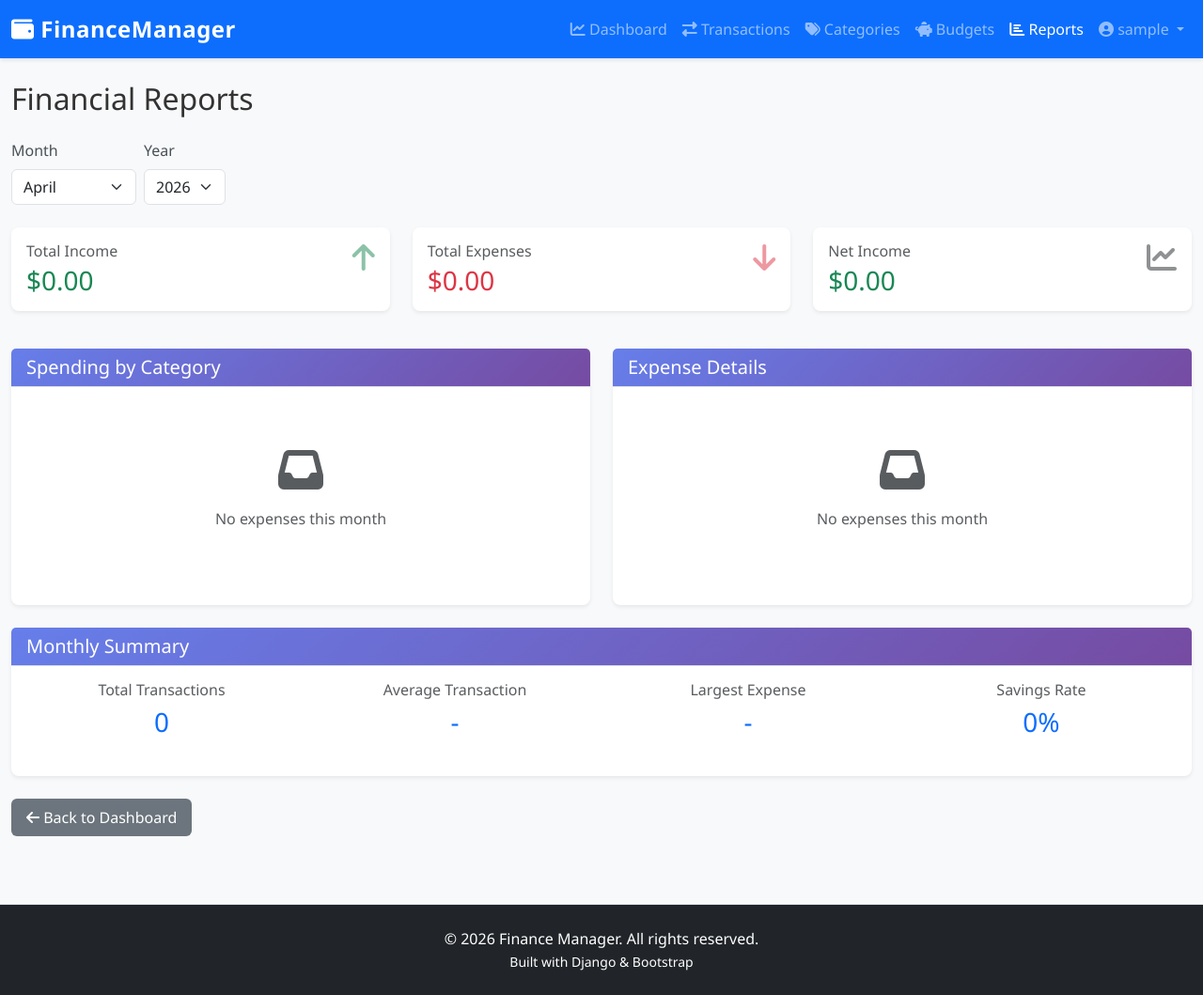
After one commit to Tomsn193/Personal-finance-tracker, a Django app: page /reports/ in a window 1280 px wide. The commit adds this page. Shown: the whole page at 94% size. Run offline with Django 5.2, Linux system fonts and the light colour scheme; the visitor is signed in with stand-in values (Sample User, id 1); data that the repository does not hold is empty.

Commit message:
Added reports and budgets

```diff
--- a/templates/budgets.html
+++ b/templates/budgets.html
@@ -24,7 +24,7 @@
                     <label for="month" class="form-label">Month</label>
                     <select class="form-select" id="month" name="month" onchange="this.form.submit()">
                         {% for m in months %}
-                        <option value="{{ m }}" {% if m == current_month %}selected{% endif %}>
+                        <option value="{{ m.month }}" {% if m.month == current_month %}selected{% endif %}>
                             {{ m|date:"F" }}
                         </option>
                         {% endfor %}
--- a/templates/dashboard.html
+++ b/templates/dashboard.html
@@ -14,7 +14,7 @@
                     <label for="month" class="form-label">Month</label>
                     <select class="form-select" id="month" name="month" onchange="this.form.submit()">
                         {% for m in months %}
-                        <option value="{{ m }}" {% if m == current_month %}selected{% endif %}>
+                        <option value="{{ m.month }}" {% if m.month == current_month %}selected{% endif %}>
                             {{ m|date:"F" }}
                         </option>
                         {% endfor %}
--- /dev/null
+++ b/templates/reports.html
@@ -0,0 +1,249 @@
+{% extends 'base.html' %}
+{% load static %}
+{% load currency_filters %}
+
+{% block title %}Reports - Finance Manager{% endblock %}
+
+{% block content %}
+<div class="container-fluid py-4">
+    <!-- Month/Year Selector -->
+    <div class="row mb-4">
+        <div class="col-12">
+            <div class="d-flex justify-content-between align-items-center mb-3">
+                <h2>Financial Reports</h2>
+            </div>
+
+            <form method="GET" class="row g-2 align-items-end">
+                <div class="col-auto">
+                    <label for="month" class="form-label">Month</label>
+                    <select class="form-select" id="month" name="month" onchange="this.form.submit()">
+                        {% for m in months %}
+                        <option value="{{ m }}" {% if m == month %}selected{% endif %}>
+                            {% if m == 1 %}January{% elif m == 2 %}February{% elif m == 3 %}March{% elif m == 4 %}April{% elif m == 5 %}May{% elif m == 6 %}June{% elif m == 7 %}July{% elif m == 8 %}August{% elif m == 9 %}September{% elif m == 10 %}October{% elif m == 11 %}November{% elif m == 12 %}December{% endif %}
+                        </option>
+                        {% endfor %}
+                    </select>
+                </div>
+                <div class="col-auto">
+                    <label for="year" class="form-label">Year</label>
+                    <select class="form-select" id="year" name="year" onchange="this.form.submit()">
+                        {% for y in years %}
+                        <option value="{{ y }}" {% if y == year %}selected{% endif %}>{{ y }}</option>
+                        {% endfor %}
+                    </select>
+                </div>
+            </form>
+        </div>
+    </div>
+
+    <!-- Summary Cards -->
+    <div class="row mb-4">
+        <div class="col-md-4 mb-3">
+            <div class="card border-0 shadow-sm">
+                <div class="card-body">
+                    <div class="d-flex justify-content-between align-items-start">
+                        <div>
+                            <h6 class="text-muted mb-1">Total Income</h6>
+                            <h3 class="text-success mb-0">{{ income|currency:currency }}</h3>
+                        </div>
+                        <i class="fas fa-arrow-up text-success fa-2x opacity-50"></i>
+                    </div>
+                </div>
+            </div>
+        </div>
+
+        <div class="col-md-4 mb-3">
+            <div class="card border-0 shadow-sm">
+                <div class="card-body">
+                    <div class="d-flex justify-content-between align-items-start">
+                        <div>
+                            <h6 class="text-muted mb-1">Total Expenses</h6>
+                            <h3 class="text-danger mb-0">{{ expenses|currency:currency }}</h3>
+                        </div>
+                        <i class="fas fa-arrow-down text-danger fa-2x opacity-50"></i>
+                    </div>
+                </div>
+            </div>
+        </div>
+
+        <div class="col-md-4 mb-3">
+            <div class="card border-0 shadow-sm">
+                <div class="card-body">
+                    <div class="d-flex justify-content-between align-items-start">
+                        <div>
+                            <h6 class="text-muted mb-1">Net Income</h6>
+                            <h3 class="{% if net >= 0 %}text-success{% else %}text-danger{% endif %} mb-0">
+                                {{ net|currency:currency }}
+                            </h3>
+                        </div>
+                        <i class="fas fa-chart-line fa-2x opacity-50"></i>
+                    </div>
+                </div>
+            </div>
+        </div>
+    </div>
+
+    <!-- Charts and Details -->
+    <div class="row">
+        <!-- Spending by Category Chart -->
+        <div class="col-lg-6 mb-4">
+            <div class="card border-0 shadow-sm">
+                <div class="card-header bg-white border-bottom">
+                    <h5 class="mb-0">Spending by Category</h5>
+                </div>
+                <div class="card-body">
+                    {% if spending_by_category %}
+                    <canvas id="categoryChart"></canvas>
+                    {% else %}
+                    <div class="text-center text-muted py-5">
+                        <i class="fas fa-inbox fa-3x mb-3"></i>
+                        <p>No expenses this month</p>
+                    </div>
+                    {% endif %}
+                </div>
+            </div>
+        </div>
+
+        <!-- Expense Breakdown Table -->
+        <div class="col-lg-6 mb-4">
+            <div class="card border-0 shadow-sm">
+                <div class="card-header bg-white border-bottom">
+                    <h5 class="mb-0">Expense Details</h5>
+                </div>
+                <div class="card-body">
+                    {% if spending_by_category %}
+                    <div class="table-responsive">
+                        <table class="table mb-0">
+                            <thead class="table-light">
+                                <tr>
+                                    <th>Category</th>
+                                    <th class="text-end">Amount</th>
+                                    <th class="text-end">% of Total</th>
+                                </tr>
+                            </thead>
+                            <tbody>
+                                {% for cat, amount in spending_by_category.items %}
+                                <tr>
+                                    <td>{{ cat }}</td>
+                                    <td class="text-end fw-bold">{{ amount|currency:currency }}</td>
+                                    <td class="text-end">
+                                        <small class="text-muted">
+                                            {% if expenses > 0 %}
+                                                {{ amount|floatformat:"0" }}
+                                            {% else %}
+                                                0
+                                            {% endif %}
+                                        </small>
+                                    </td>
+                                </tr>
+                                {% endfor %}
+                            </tbody>
+                            <tfoot class="table-light">
+                                <tr>
+                                    <th>Total</th>
+                                    <th class="text-end fw-bold">{{ expenses|currency:currency }}</th>
+                                    <th class="text-end">100%</th>
+                                </tr>
+                            </tfoot>
+                        </table>
+                    </div>
+                    {% else %}
+                    <div class="text-center text-muted py-5">
+                        <i class="fas fa-inbox fa-3x mb-3"></i>
+                        <p>No expenses this month</p>
+                    </div>
+                    {% endif %}
+                </div>
+            </div>
+        </div>
+    </div>
+
+    <!-- Summary Stats -->
+    <div class="row">
+        <div class="col-12">
+            <div class="card border-0 shadow-sm">
+                <div class="card-header bg-white border-bottom">
+                    <h5 class="mb-0">Monthly Summary</h5>
+                </div>
+                <div class="card-body">
+                    <div class="row text-center">
+                        <div class="col-md-3 mb-3">
+                            <h6 class="text-muted">Total Transactions</h6>
+                            <h3 class="text-primary">0</h3>
+                        </div>
+                        <div class="col-md-3 mb-3">
+                            <h6 class="text-muted">Average Transaction</h6>
+                            <h3 class="text-primary">-</h3>
+                        </div>
+                        <div class="col-md-3 mb-3">
+                            <h6 class="text-muted">Largest Expense</h6>
+                            <h3 class="text-primary">-</h3>
+                        </div>
+                        <div class="col-md-3 mb-3">
+                            <h6 class="text-muted">Savings Rate</h6>
+                            <h3 class="text-primary">
+                                {% if income > 0 %}
+                                    {{ savings_rate }}%
+                                {% else %}
+                                    0%
+                                {% endif %}
+                            </h3>
+                        </div>
+                    </div>
+                </div>
+            </div>
+        </div>
+    </div>
+
+    <!-- Back Button -->
+    <div class="row mt-4">
+        <div class="col-12">
+            <a href="{% url 'dashboard' %}" class="btn btn-secondary">
+                <i class="fas fa-arrow-left"></i> Back to Dashboard
+            </a>
+        </div>
+    </div>
+</div>
+
+{% block extra_js %}
+<script src="https://cdn.jsdelivr.net/npm/chart.js@3.9.1/dist/chart.min.js"></script>
+<script>
+    // Category chart
+    var spending_data = {{ spending_by_category|safe }};
+    if (Object.keys(spending_data).length > 0) {
+        var labels = [];
+        var values = [];
+        var colors = ['#FF6384', '#36A2EB', '#FFCE56', '#4BC0C0', '#9966FF', '#FF9F40', '#FF6384', '#C9CBCF'];
+
+        var i = 0;
+        for (var key in spending_data) {
+            labels.push(key);
+            values.push(spending_data[key]);
+            i++;
+        }
+
+        var ctx = document.getElementById('categoryChart').getContext('2d');
+        new Chart(ctx, {
+            type: 'doughnut',
+            data: {
+                labels: labels,
+                datasets: [{
+                    data: values,
+                    backgroundColor: colors.slice(0, labels.length),
+                    borderColor: '#fff',
+                    borderWidth: 2
+                }]
+            },
+            options: {
+                responsive: true,
+                plugins: {
+                    legend: {
+                        position: 'bottom'
+                    }
+                }
+            }
+        });
+    }
+</script>
+{% endblock %}
+{% endblock %}
--- a/templates/transactions_list.html
+++ b/templates/transactions_list.html
@@ -1,6 +1,6 @@
 {% extends 'base.html' %}
+{% load static %}
 {% load currency_filters %}
-{% load static %}
 
 {% block title %}Transactions - Finance Manager{% endblock %}
 
@@ -90,7 +90,8 @@
                                     </td>
                                     <td class="text-end fw-bold">
                                         <span class="{% if trans.transaction_type == 'income' %}text-success{% else %}text-danger{% endif %}">
-                                            {% if trans.transaction_type == 'income' %}+{% else %}-{% endif %}{{ trans.amount|currency:currency }}                                        </span>
+                                            {% if trans.transaction_type == 'income' %}+{% else %}-{% endif %}{{ trans.amount|currency:currency }}
+                                        </span>
                                     </td>
                                     <td class="text-end">
                                         <a href="{% url 'edit_transaction' trans.id %}" class="btn btn-sm btn-warning">
--- a/transactions/views.py
+++ b/transactions/views.py
@@ -5,7 +5,7 @@ from django.contrib.auth.models import User
 from django.contrib import messages
 from django.db.models import Sum
 from django.utils import timezone
-from datetime import datetime, timedelta
+from datetime import datetime, timedelta, date
 from decimal import Decimal
 import json
 
@@ -101,14 +101,21 @@ def dashboard(request):
     """Main dashboard"""
     # Get current month and year
     now = timezone.now()
-    year = request.GET.get('year', now.year)
-    month = request.GET.get('month', now.month)
+    try:
+        selected_year = int(request.GET.get('year', now.year))
+        selected_month = int(request.GET.get('month', now.month))
+    except ValueError:
+        selected_year = now.year
+        selected_month = now.month
+
+    # Create a list of date objects for the dropdown
+    months_list = [date(selected_year, m, 1) for m in range(1, 13)]
 
     # Get all transactions for current month
     transactions = Transaction.objects.filter(
         user=request.user,
-        date__year=year,
-        date__month=month
+        date__year=selected_year,
+        date__month=selected_month
     ).order_by('-date')
 
     # Calculate statistics
@@ -136,8 +143,8 @@ def dashboard(request):
     # Get budgets
     budgets = Budget.objects.filter(
         user=request.user,
-        year=year,
-        month=month
+        year=selected_year,
+        month=selected_month
     )
 
     # Get profile
@@ -156,9 +163,9 @@ def dashboard(request):
         'recent_transactions': recent_transactions,
         'spending_by_category': spending_by_category,
         'budgets': budgets,
-        'current_month': int(month),
-        'current_year': int(year),
-        'months': range(1, 13),
+        'current_month': selected_month,
+        'current_year': selected_year,
+        'months': months_list,
         'years': range(now.year - 3, now.year + 1),
     }
 
@@ -169,7 +176,19 @@ def dashboard(request):
 @login_required(login_url='login')
 def transactions_list(request):
     """List all transactions"""
+    # Start with all user transactions
     transactions = Transaction.objects.filter(user=request.user).order_by('-date')
+
+    # Filter by category if selected
+    category_id = request.GET.get('category')
+    if category_id:
+        transactions = transactions.filter(category_id=category_id)
+
+    # Filter by type if selected
+    transaction_type = request.GET.get('type')
+    if transaction_type in ['income', 'expense']:
+        transactions = transactions.filter(transaction_type=transaction_type)
+
     categories = Category.objects.filter(user=request.user)
     profile = request.user.profile
 
@@ -245,12 +264,12 @@ def add_transaction(request):
             # Parse date if provided
             if date_str:
                 try:
-                    date = datetime.fromisoformat(date_str)
+                    date_obj = datetime.fromisoformat(date_str)
                 except:
                     messages.error(request, 'Invalid date format')
                     return redirect('add_transaction')
             else:
-                date = timezone.now()
+                date_obj = timezone.now()
 
             # Create transaction
             transaction = Transaction.objects.create(
@@ -259,7 +278,7 @@ def add_transaction(request):
                 category=category,
                 description=description,
                 transaction_type=transaction_type,
-                date=date
+                date=date_obj
             )
 
             messages.success(request, 'Transaction added successfully!')
@@ -333,19 +352,19 @@ def edit_transaction(request, pk):
             # Parse date
             if date_str:
                 try:
-                    date = datetime.fromisoformat(date_str)
+                    date_obj = datetime.fromisoformat(date_str)
                 except:
                     messages.error(request, 'Invalid date format')
                     return redirect('edit_transaction', pk=pk)
             else:
-                date = timezone.now()
+                date_obj = timezone.now()
 
             # Update transaction
             transaction.amount = amount
             transaction.category = category
             transaction.description = description
             transaction.transaction_type = transaction_type
-            transaction.date = date
+            transaction.date = date_obj
             transaction.save()
 
             messages.success(request, 'Transaction updated successfully!')
@@ -445,23 +464,32 @@ def delete_category(request, pk):
 @login_required(login_url='login')
 def budgets(request):
     """List budgets"""
+    # Get current month and year
     now = timezone.now()
-    year = request.GET.get('year', now.year)
-    month = request.GET.get('month', now.month)
+    try:
+        selected_year = int(request.GET.get('year', now.year))
+        selected_month = int(request.GET.get('month', now.month))
+    except ValueError:
+        selected_year = now.year
+        selected_month = now.month
+
+    # Create a list of date objects for the dropdown
+    months_list = [date(selected_year, m, 1) for m in range(1, 13)]
+
     profile = request.user.profile
 
     budgets = Budget.objects.filter(
         user=request.user,
-        year=year,
-        month=month
+        year=selected_year,
+        month=selected_month
     )
 
     context = {
         'budgets': budgets,
         'currency': profile.currency,
-        'current_month': int(month),
-        'current_year': int(year),
-        'months': range(1, 13),
+        'current_month': selected_month,
+        'current_year': selected_year,
+        'months': months_list,
         'years': range(now.year - 1, now.year + 2),
     }
 
@@ -471,32 +499,80 @@ def budgets(request):
 def add_budget(request):
     """Add new budget"""
     if request.method == 'POST':
-        category_id = request.POST.get('category')
-        limit = Decimal(request.POST.get('limit'))
-        year = int(request.POST.get('year'))
-        month = int(request.POST.get('month'))
+        try:
+            category_id = request.POST.get('category')
+            limit_str = request.POST.get('limit', '0').strip()
+            year_str = request.POST.get('year')
+            month_str = request.POST.get('month')
 
-        category = get_object_or_404(Category, id=category_id, user=request.user)
+            # Validate category
+            if not category_id:
+                messages.error(request, 'Please select a category')
+                return redirect('add_budget')
 
-        if Budget.objects.filter(
-            user=request.user,
-            category=category,
-            year=year,
-            month=month
-        ).exists():
-            messages.error(request, 'Budget for this category already exists')
+            # Validate limit
+            if not limit_str:
+                messages.error(request, 'Please enter a budget limit')
+                return redirect('add_budget')
+
+            try:
+                limit = Decimal(limit_str)
+            except:
+                messages.error(request, 'Invalid budget limit. Please enter a valid number.')
+                return redirect('add_budget')
+
+            if limit <= 0:
+                messages.error(request, 'Budget limit must be greater than 0')
+                return redirect('add_budget')
+
+            if limit > Decimal('9999999.99'):
+                messages.error(request, 'Budget limit is too large. Maximum is 9,999,999.99')
+                return redirect('add_budget')
+
+            # Validate month and year
+            try:
+                month = int(month_str)
+                year = int(year_str)
+            except:
+                messages.error(request, 'Invalid month or year')
+                return redirect('add_budget')
+
+            if month < 1 or month > 12:
+                messages.error(request, 'Invalid month')
+                return redirect('add_budget')
+
+            # Get category
+            try:
+                category = Category.objects.get(id=category_id, user=request.user)
+            except Category.DoesNotExist:
+                messages.error(request, 'Selected category does not exist')
+                return redirect('add_budget')
+
+            # Check if budget already exists
+            if Budget.objects.filter(
+                user=request.user,
+                category=category,
+                year=year,
+                month=month
+            ).exists():
+                messages.error(request, 'Budget for this category already exists for this month')
+                return redirect('add_budget')
+
+            # Create budget
+            Budget.objects.create(
+                user=request.user,
+                category=category,
+                limit=limit,
+                year=year,
+                month=month
+            )
+
+            messages.success(request, 'Budget added successfully!')
+            return redirect('budgets')
+
+        except Exception as e:
+            messages.error(request, f'An error occurred: {str(e)}')
             return redirect('add_budget')
-
-        Budget.objects.create(
-            user=request.user,
-            category=category,
-            limit=limit,
-            year=year,
-            month=month
-        )
-
-        messages.success(request, 'Budget added successfully!')
-        return redirect('budgets')
 
     now = timezone.now()
     categories = Category.objects.filter(user=request.user, category_type='expense')
@@ -505,6 +581,8 @@ def add_budget(request):
         'categories': categories,
         'years': range(now.year, now.year + 2),
         'months': range(1, 13),
+        'current_month': now.month,
+        'current_year': now.year,
     }
 
     return render(request, 'add_budget.html', context)
@@ -531,8 +609,14 @@ def delete_budget(request, pk):
 def reports(request):
     """Financial reports"""
     now = timezone.now()
-    year = int(request.GET.get('year', now.year))
-    month = int(request.GET.get('month', now.month))
+
+    # Parse year and month with error handling
+    try:
+        year = int(request.GET.get('year', now.year))
+        month = int(request.GET.get('month', now.month))
+    except (ValueError, TypeError):
+        year = now.year
+        month = now.month
 
     # Monthly summary
     transactions = Transaction.objects.filter(
@@ -563,6 +647,12 @@ def reports(request):
         reverse=True
     ))
 
+    # Calculate percentages
+    if float(income) > 0:
+        savings_rate = (float(income) - float(expenses)) / float(income) * 100
+    else:
+        savings_rate = 0
+
     profile = request.user.profile
 
     context = {
@@ -573,6 +663,7 @@ def reports(request):
         'net': float(income) - float(expenses),
         'spending_by_category': spending_by_category,
         'currency': profile.currency,
+        'savings_rate': round(savings_rate, 1),
         'years': range(now.year - 2, now.year + 1),
         'months': range(1, 13),
     }
```
Also changed, not shown: templates/add_budget.html (added, +89 -0 lines), templates/delete_budget.html (added, +50 -0 lines).
